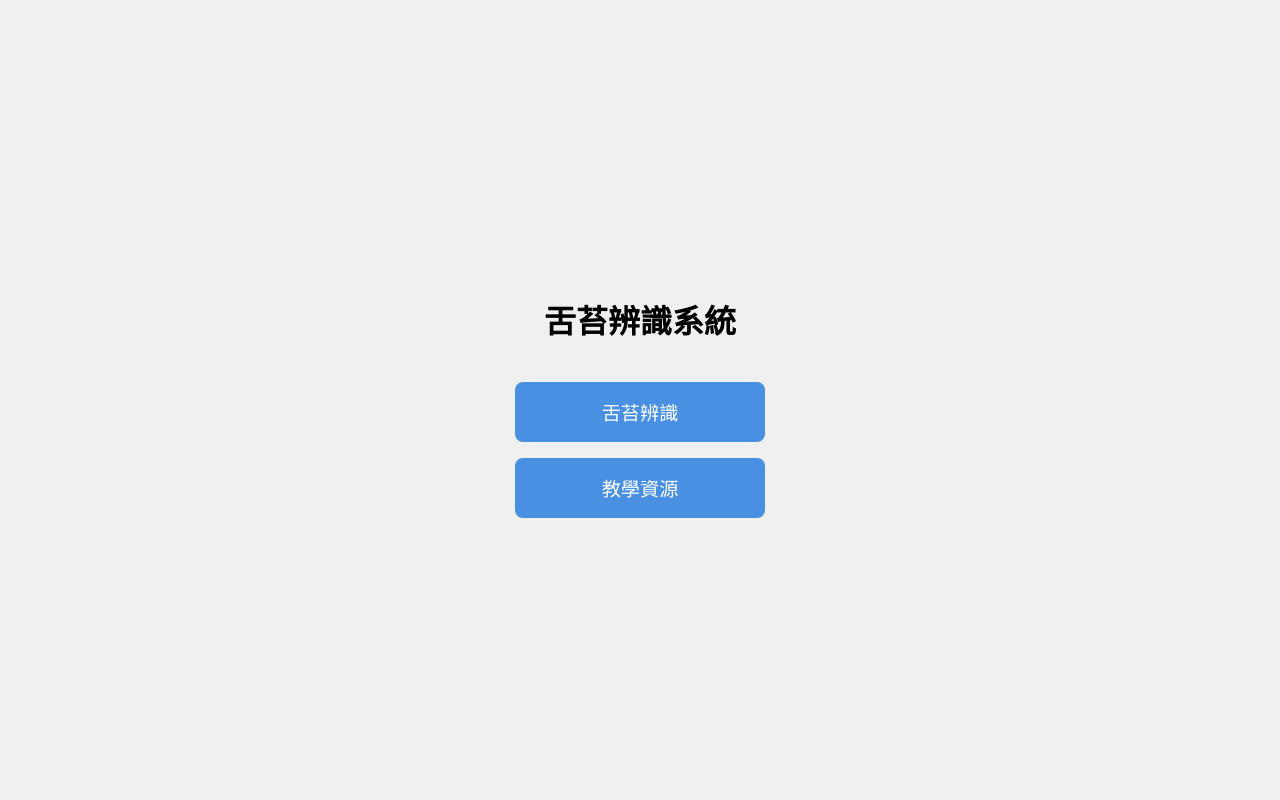
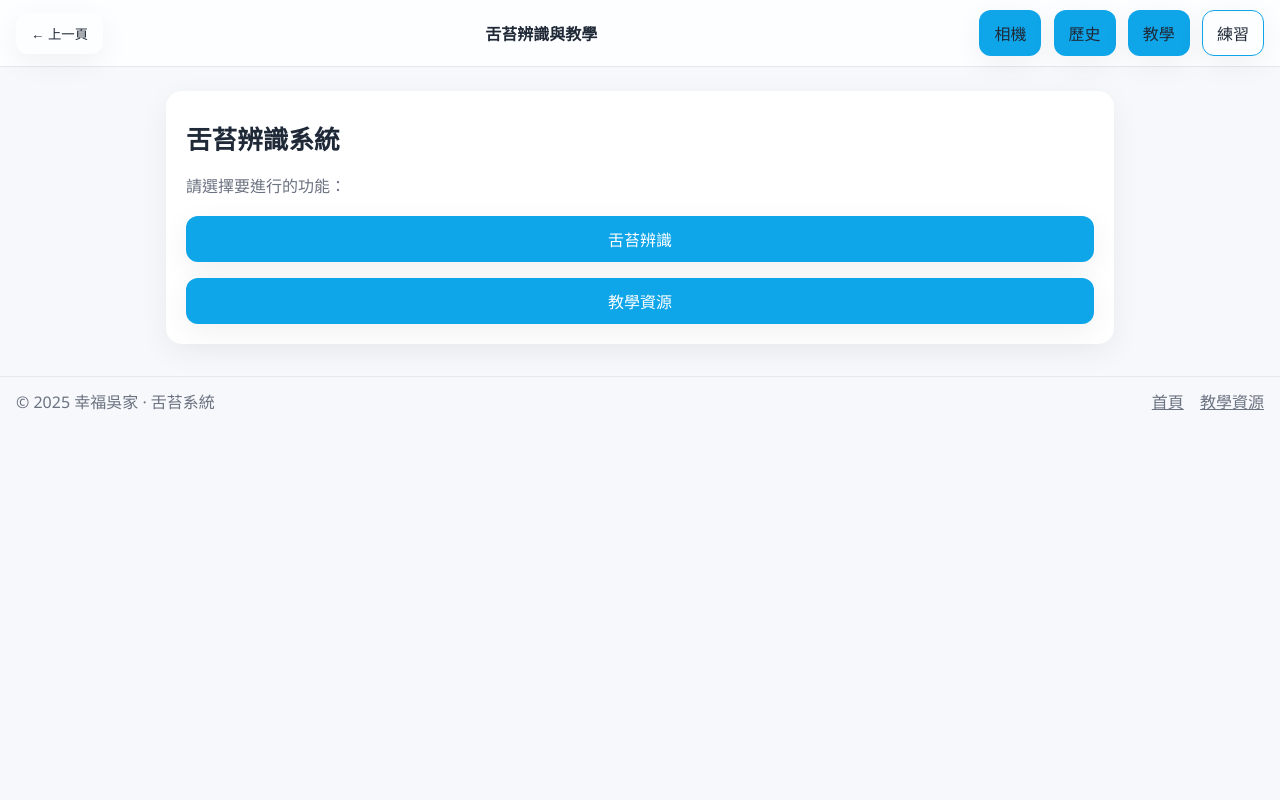
Before and after one commit to yingmaowu/camera_test, a Flask app: page / in a window 1280 px wide. Run offline with Flask 3, Linux system fonts and the light colour scheme; some libraries are stand-ins or nearby versions.

Commit message:
Update home.html

```diff
--- a/templates/home.html
+++ b/templates/home.html
@@ -1,19 +1,14 @@
-<!DOCTYPE html>
-<html lang="zh-Hant">
-<head>
-  <meta charset="UTF-8" />
-  <title>舌苔辨識系統首頁</title>
-  <meta name="viewport" content="width=device-width, initial-scale=1.0" />
-  <style>
-    body { display: flex; flex-direction: column; align-items: center; justify-content: center; height: 100vh; background: #f0f0f0; font-family: "Segoe UI", sans-serif; margin: 0; }
-    h1 { margin-bottom: 2rem; }
-    button { padding: 1rem 2rem; font-size: 1.2rem; margin: 0.5rem; background-color: #4a90e2; color: white; border: none; border-radius: 8px; cursor: pointer; width: 250px; }
-    button:hover { background-color: #357ABD; }
-  </style>
-</head>
-<body>
+{% extends "base.html" %}
+{% block title %}首頁{% endblock %}
+{% block content %}
+<div class="card">
   <h1>舌苔辨識系統</h1>
-  <button onclick="location.href='/id'">舌苔辨識</button>
-  <button onclick="location.href='/teaching'">教學資源</button>
-</body>
-</html>
+  <p class="muted">請選擇要進行的功能：</p>
+
+  <div class="flex-col" style="align-items:center; margin-top:16px; gap:16px">
+    <!-- 進入相機前先輸入病患ID：導向 /id?next=index -->
+    <a class="btn btn-block" href="{{ url_for('id_input', next='index') }}">舌苔辨識</a>
+    <a class="btn btn-block" href="{{ url_for('teaching') }}">教學資源</a>
+  </div>
+</div>
+{% endblock %}
```
